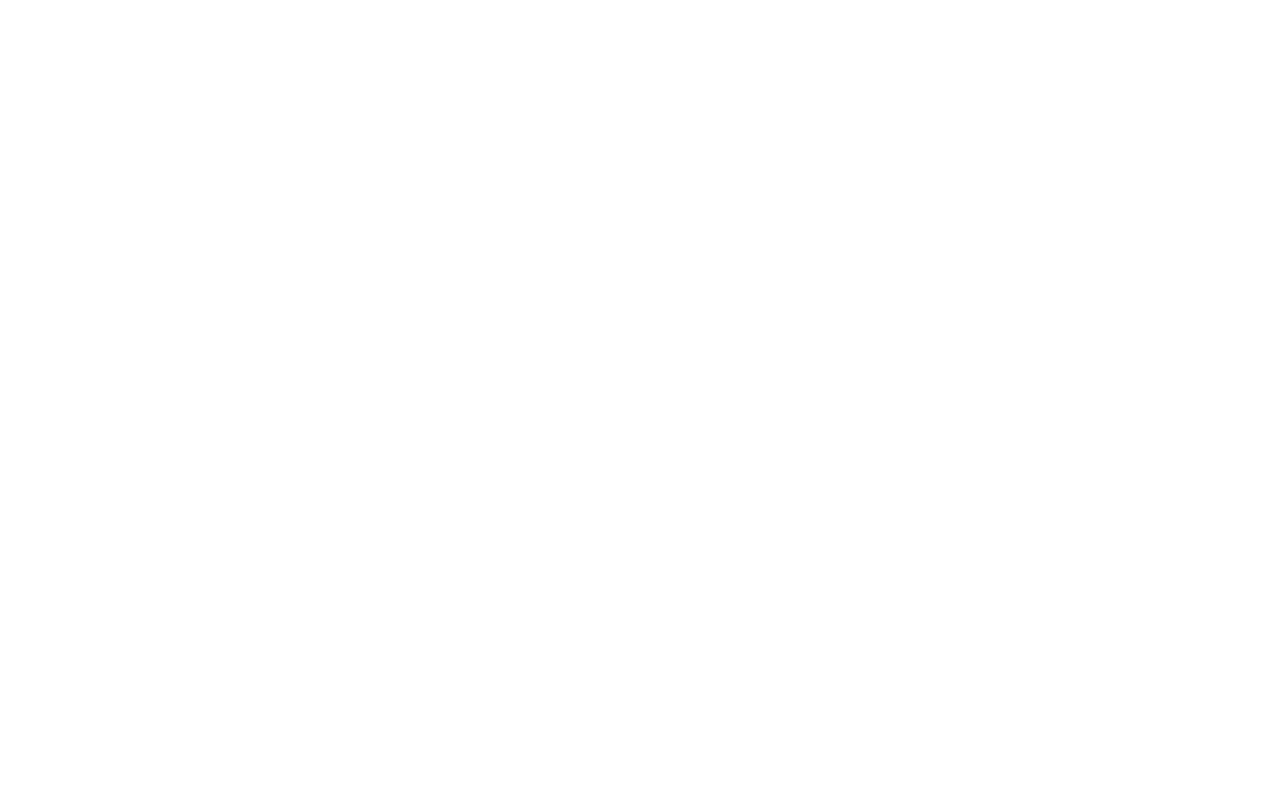
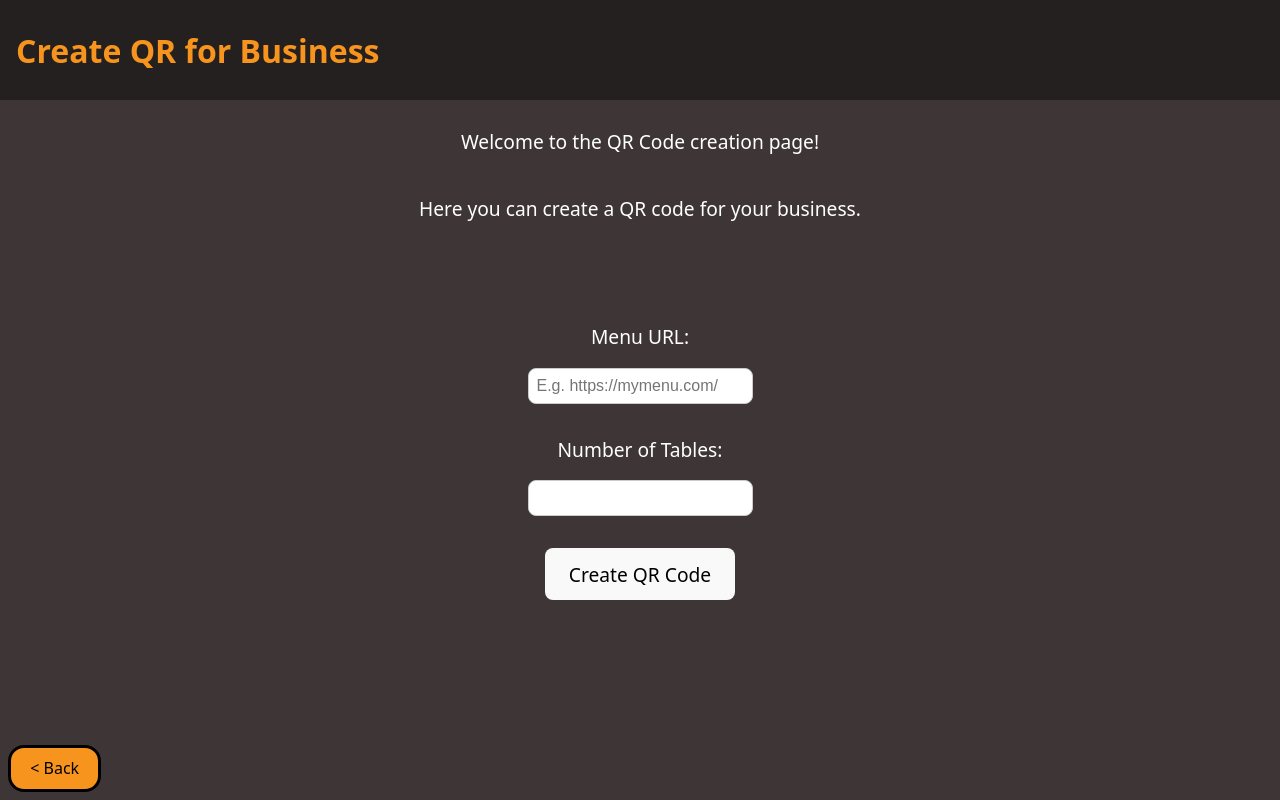
Before and after one commit to Aristogiannis/Foodies, a React (Vite) app in the folder Frontend/: page /CreateQrForBussiness in a window 1280 px wide. Before the commit this address had no page. Built offline with nearby package versions, Linux system fonts and the light colour scheme.

Commit message:
CreateQrForBussiness feature

```diff
--- a/Frontend/src/App.tsx
+++ b/Frontend/src/App.tsx
@@ -8,7 +8,7 @@
 import Login from './pages/Login'
 import Signup from './pages/Signup'
 //import { OrderSummaryPage } from './pages/OrderSummaryPage'
-
+import CreateQrForBussiness from './pages/CreateQrForBussiness'
 
 
 
@@ -16,6 +16,7 @@
  return (
   <Routes>
     <Route path="/" element={<HomePage />} />
+    <Route path="/CreateQrForBussiness" element={<CreateQrForBussiness />} />
     <Route path="/menu" element={<MenuPage />} />
     <Route path="/loginsignup" element={<LoginSignup />} />
     <Route path="/loginsignup/about" element={<About />} />
@@ -23,6 +24,8 @@
     <Route path="/loginsignup/login" element={<Login />} />
     <Route path="/loginsignup/signup" element={<Signup />} />
 
+
+
   </Routes>
 )
 }
--- /dev/null
+++ b/Frontend/src/pages/CreateQrForBussiness.tsx
@@ -0,0 +1,29 @@
+import {useNavigate} from 'react-router-dom';
+import '../services/CreateQrForBussiness.css';
+
+export default function CreateQrForBussiness() {
+  const navigate = useNavigate();
+
+  return (
+    <div className="qr-container">
+      <header className="header1">
+        <h1>Create QR for Business</h1>
+
+      </header>
+      <div className="qr-content">
+        <p>Welcome to the QR Code creation page!</p>
+        <p>Here you can create a QR code for your business.</p>
+            <form className="CreateQr-form">
+            <label htmlFor="Menu URL">Menu URL: </label>
+            <input type="text" id="menu-url" name="menu-url" placeholder="E.g. https://mymenu.com/" required />
+            <label htmlFor="Num of Tables">Number of Tables: </label>
+            <input type="number" id="num-tables" name="num-tables"/>
+            <button type="submit">Create QR Code</button>
+            </form>
+        </div>
+      <button className="back-button" onClick={() => navigate('/')}>
+        &lt; Back
+      </button>
+    </div>
+  );
+}
--- a/Frontend/src/pages/HomePage.tsx
+++ b/Frontend/src/pages/HomePage.tsx
@@ -18,9 +18,7 @@
       <main className="main-section">
         <div className="main-buttons">
           <button onClick={() => navigate('/menu')}>Scan table QR to Order</button>
-          <button onClick={() => alert('Business QR functionality coming soon')}>
-            Create QR for business
-          </button>
+          <button onClick={() => navigate('/CreateQrForBussiness')}>Create QR for business</button>
         </div>
         <p className="footer-text">FOOD GRAPHICS PLACEHOLDER...</p>
       </main>
--- /dev/null
+++ b/Frontend/src/services/CreateQrForBussiness.css
@@ -0,0 +1,50 @@
+html, body, #root {
+    height: 100%;
+    width: 100%;
+    margin: 0;
+    padding: 0;
+  }
+
+  .qr-container {
+    background-color:  #3e3636;
+    display: flex;
+    flex-direction: column;
+
+    gap: 0.5rem;
+    height: 100%;
+    width: 100%;
+    color : white;
+  }
+
+  .qr-content {
+    display: flex;
+    flex-direction: column;
+
+     font-size: 1.2rem;
+    height: 100%;
+    width: 100%;
+    align-items: center;
+
+
+  }
+
+
+  .CreateQr-form {
+    display: flex;
+    flex-direction: column;
+    gap: 1rem;
+    border-radius: 1rem;
+    align-items: center;
+    font-size: 1.2rem;
+    padding: 5rem;
+
+  }
+
+  .CreateQr-form input {
+
+    font-size: 1rem;
+    margin-bottom: 1rem;
+    border-radius: 8px;
+    border: 1px solid #ccc;
+    padding: 0.5rem;
+  }
```
